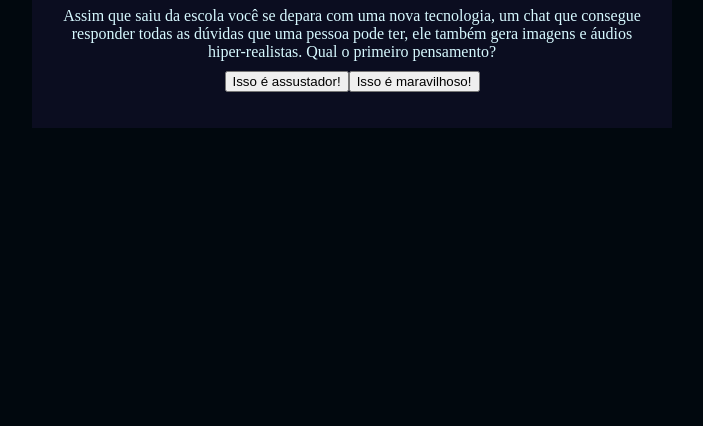
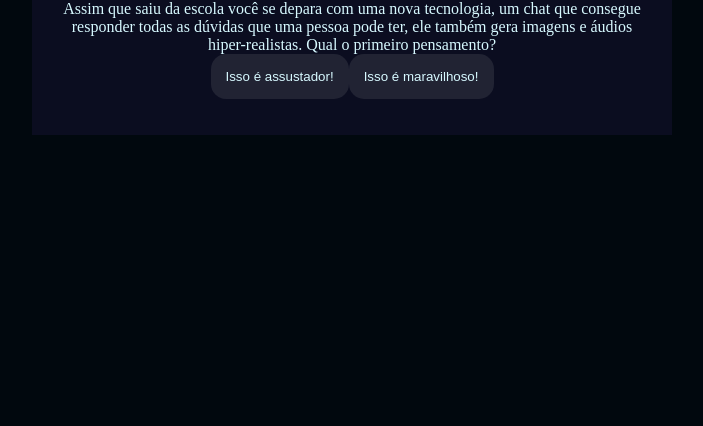
Before and after one commit to carloshenrique12/Missoes--carlos, a plain HTML site: page index.html in a window 1280 px wide. Shown: the part 390-816 px from the top of the page, without its empty margins (288-991 px from the left). Drawn offline with Linux system fonts and the light colour scheme.

Commit message:
Update style.css

```diff
--- a/style.css
+++ b/style.css
@@ -1,12 +1,13 @@
 :root{
-    --cor-fundo: #01080E;
+    --cor-fundo: #01080E ;
     --cor-principal: #0B0D20 ;
     --cor-secundaria: #212333;
     --cor-destaque: #2BDEFD;
     --cor-texto: #D7F9FF;
+
 }
 
-body{
+body {
     background-color: var(--cor-fundo);
     color: var(--cor-texto);
     display: flex;
@@ -27,6 +28,16 @@ h1{
     color: var(--cor-destaque);
 }
 
-.caixa-perguntas{
-    padding-bottom: 10px;
+button {
+    background-color: var(--cor-secundaria);
+    color: var(--cor-texto);
+    border: none;
+    border-radius: 15px;
+    padding: 15px;
+    transition: background-color 0.3s;
 }
+
+button:hover{
+    background-color: var(--cor-destaque);
+    color: var(--cor-principal);
+}
```
